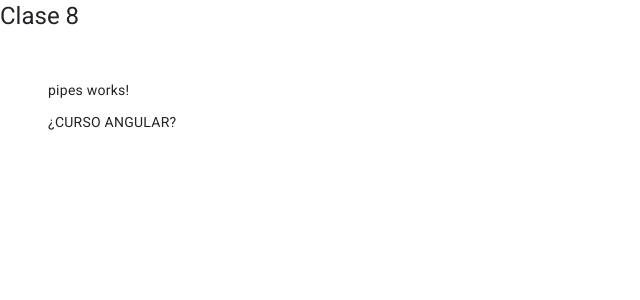
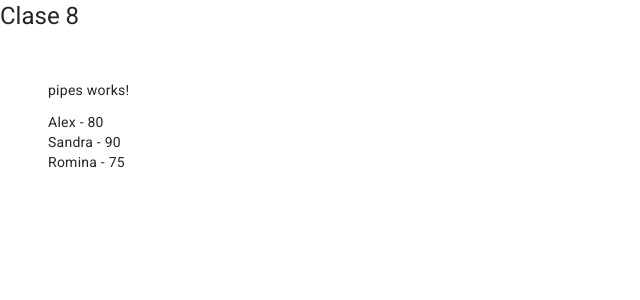
Before and after one commit to alexmarinmendez/40755-clases-angular, an Angular app: page / in a window 1280 px wide. Shown: the top 300 px of the page, without its empty margins (0-640 px from the left). Built offline with nearby package versions, Linux system fonts and the light colour scheme.

Commit message:
feat: custom pipe with object as a value

```diff
--- a/src/app/app.module.ts
+++ b/src/app/app.module.ts
@@ -19,6 +19,7 @@ import { MaterialModule } from './modulos/material/material.module';
 import { ModalComponent } from './clase07/modal/modal.component';
 import { PipesComponent } from './clase08/pipes/pipes.component';
 import { MiCustomPipe } from './clase08/pipes/mi-custom.pipe';
+import { AlumnoPipe } from './clase08/pipes/alumno.pipe';
 
 @NgModule({
   declarations: [
@@ -37,6 +38,7 @@ import { MiCustomPipe } from './clase08/pipes/mi-custom.pipe';
     ModalComponent,
     PipesComponent,
     MiCustomPipe,
+    AlumnoPipe,
   ],
   imports: [
     BrowserModule,
--- /dev/null
+++ b/src/app/clase08/pipes/alumno.pipe.ts
@@ -0,0 +1,13 @@
+import { Pipe, PipeTransform } from '@angular/core';
+import { Alumno } from 'src/app/clase05/alumno';
+
+@Pipe({
+  name: 'alumnoPipe',
+})
+export class AlumnoPipe implements PipeTransform {
+  transform(value: Alumno, ...args: string[]): string {
+    return args[0] === 'long'
+      ? value.nombre + ' obtuvo la califación de ' + value.calificacion
+      : value.nombre + ' - ' + value.calificacion;
+  }
+}
--- a/src/app/clase08/pipes/pipes.component.html
+++ b/src/app/clase08/pipes/pipes.component.html
@@ -8,5 +8,14 @@
     <p>LONG {{ hoy | date : "long" }}</p>
     <p>SHORT {{ hoy | date : "short" }}</p> -->
   <!-- <p>=>{{ 3434 | miCustomPipe }}</p> -->
-  <p>{{ miPropiedad | miCustomPipe : "¿" : "upper" }}</p>
+  <!-- <p>{{ miPropiedad | miCustomPipe : "¿" : "upper" }}</p>
+  <p>PIPE json: {{ alumno | json }}</p>
+  <p>
+    FORMATEO SIN PIPE: {{ alumno.nombre }} obtuvo la califación de
+    {{ alumno.calificacion }}
+  </p>
+  <p>CON PIPE CUSTOMIZADO: {{ alumno | alumnoPipe }}</p> -->
+  <div *ngFor="let alumno of alumnos">
+    {{ alumno | alumnoPipe : "otracosa" }}
+  </div>
 </div>
--- a/src/app/clase08/pipes/pipes.component.ts
+++ b/src/app/clase08/pipes/pipes.component.ts
@@ -1,4 +1,5 @@
 import { Component } from '@angular/core';
+import { Alumno } from 'src/app/clase05/alumno';
 
 @Component({
   selector: 'app-pipes',
@@ -8,4 +9,18 @@ import { Component } from '@angular/core';
 export class PipesComponent {
   public hoy = new Date();
   public miPropiedad = 'Curso Angular';
+  // public alumno: Alumno;
+  public alumnos: Alumno[];
+
+  constructor() {
+    // this.alumno = {
+    //   nombre: 'Alex',
+    //   calificacion: 80,
+    // };
+    this.alumnos = [
+      { nombre: 'Alex', calificacion: 80 },
+      { nombre: 'Sandra', calificacion: 90 },
+      { nombre: 'Romina', calificacion: 75 },
+    ];
+  }
 }
```
Also changed, not shown: 1 other file (tests, documents, lock files or other folders).
